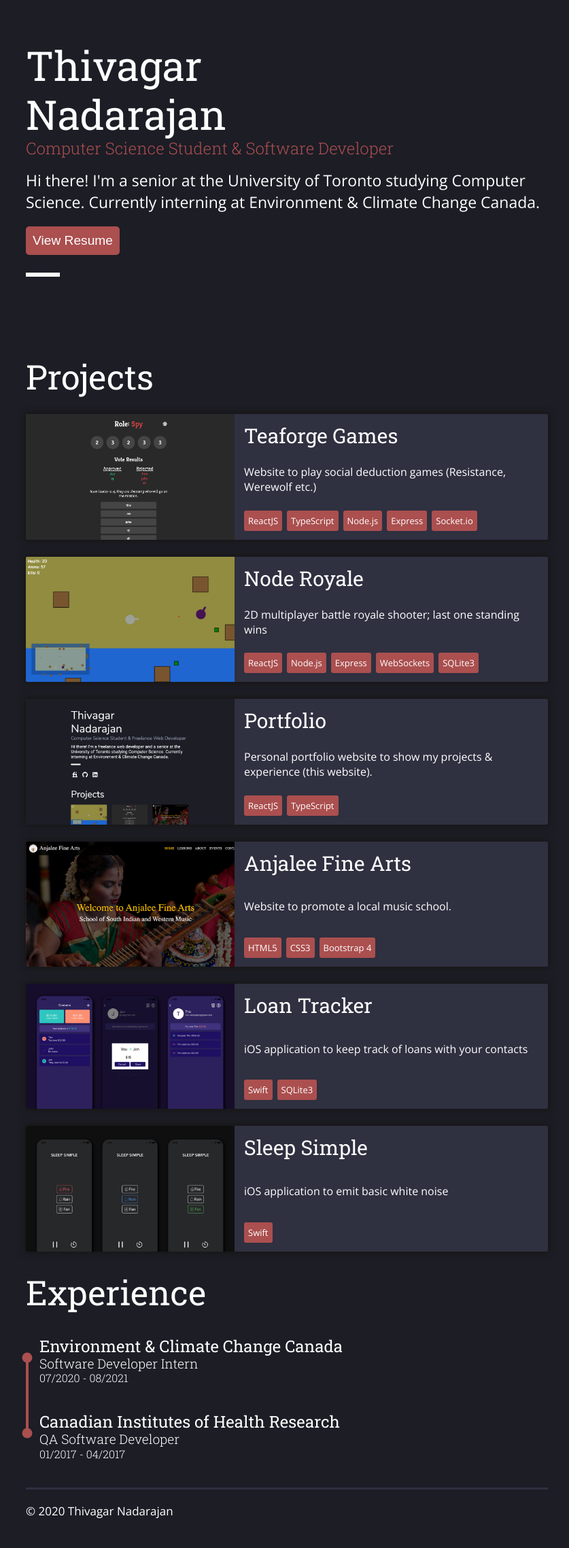
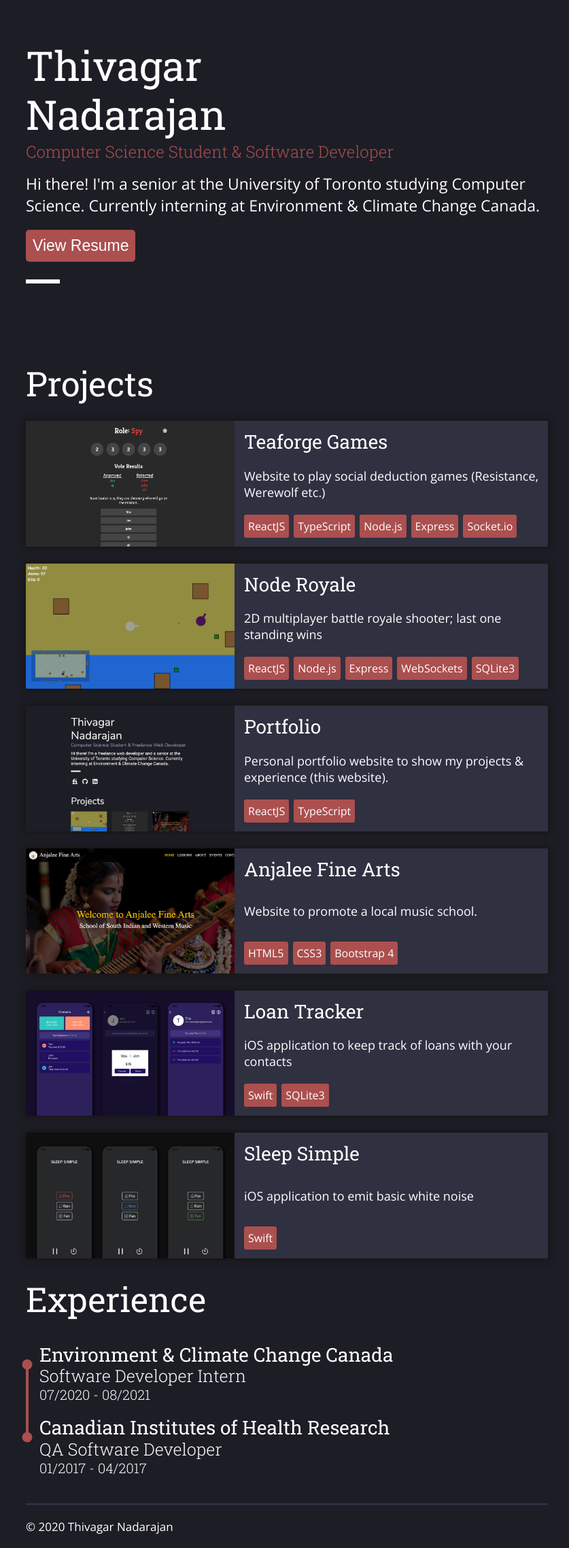
Before and after one commit to ThivagarNadarajan/thivagar.com, a React (Create React App) app: page / in a window 1280 px wide. Shown: the whole page at 68% size, without its empty margins (218-1055 px from the left). Before the commit the page ends 2254 px from the top, so only its background shows below. Built offline with nearby package versions, Linux system fonts and the light colour scheme.

Commit message:
Update font sizes & margins

```diff
--- a/src/components/About.tsx
+++ b/src/components/About.tsx
@@ -59,6 +59,7 @@ const Section = styled.div`
 	h2 {
 		color: ${colors.accent};
 		font-weight: 300;
+		margin-top: 5px;
 	}
 
 	hr {
@@ -77,12 +78,11 @@ const Section = styled.div`
 
 	button {
 		margin: 20px 0 10px 0;
-
 		padding: 8px;
 
 		border-radius: 5px;
 		width: max-content;
-		font-size: 1.2rem;
+		font-size: 23px;
 
 		transition: background 100ms;
 
--- a/src/components/Card.tsx
+++ b/src/components/Card.tsx
@@ -39,7 +39,7 @@ const Container = styled.a`
 
 	h2 {
 		font-weight: 400;
-		font-size: 30px;
+		font-size: 28px;
 	}
 
 	:hover {
@@ -55,6 +55,7 @@ const Container = styled.a`
 		flex-direction: column;
 		justify-content: space-between;
 		padding: 4.5% 4.5% 0 4.5%;
+		font-size: 18px;
 	}
 
 	span {
@@ -65,7 +66,7 @@ const Container = styled.a`
 
 		padding: 6px;
 		border-radius: 3px;
-		font-size: small;
+		font-size: medium;
 		width: max-content;
 
 		margin-bottom: 4.5%;
--- a/src/components/Collapsible.tsx
+++ b/src/components/Collapsible.tsx
@@ -45,16 +45,9 @@ const Collapsible: React.FC<{
 						)
 					}
 				</Container>
-				{isLast ? <></> : <Spacer></Spacer>}
 			</div>
 		);
 	};
-
-const Spacer = styled.div`
-	width: 10px;
-	height: 20px;
-	border-left: 4px solid  ${colors.accent};
-`;
 
 const Dot = styled.span`
 	height: 15px;
@@ -102,17 +95,17 @@ const Container = styled.div<{ isFirst: boolean, isLast: boolean }>`
 	}
 
 	h2 {
-		font-size: 1.5rem;
+		font-size: 28px;
 		font-weight: 400;
 	}
 
 	h3 {
-		font-size: 1.2rem;
+		font-size: 25px;
 		font-weight: 300;
 	}
 
 	h4 {
-		font-size: 1rem;
+		font-size: 20px;
 		font-weight: 300;
 	}
 
@@ -123,7 +116,7 @@ const Container = styled.div<{ isFirst: boolean, isLast: boolean }>`
 
 	ul {
 		margin: 0;
-		padding-left: 30px;
+		font-size: 18px;
 	}
 
 	li {
```
